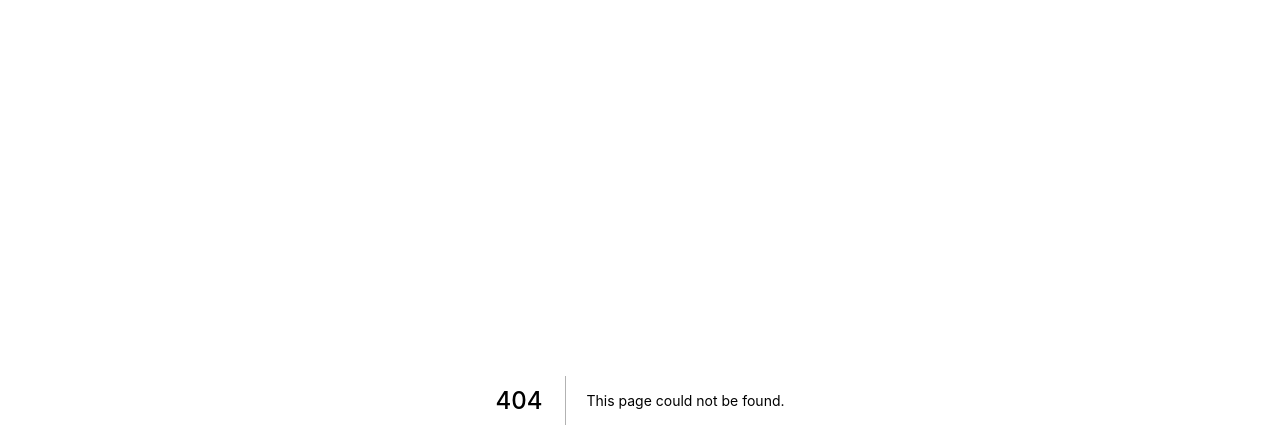
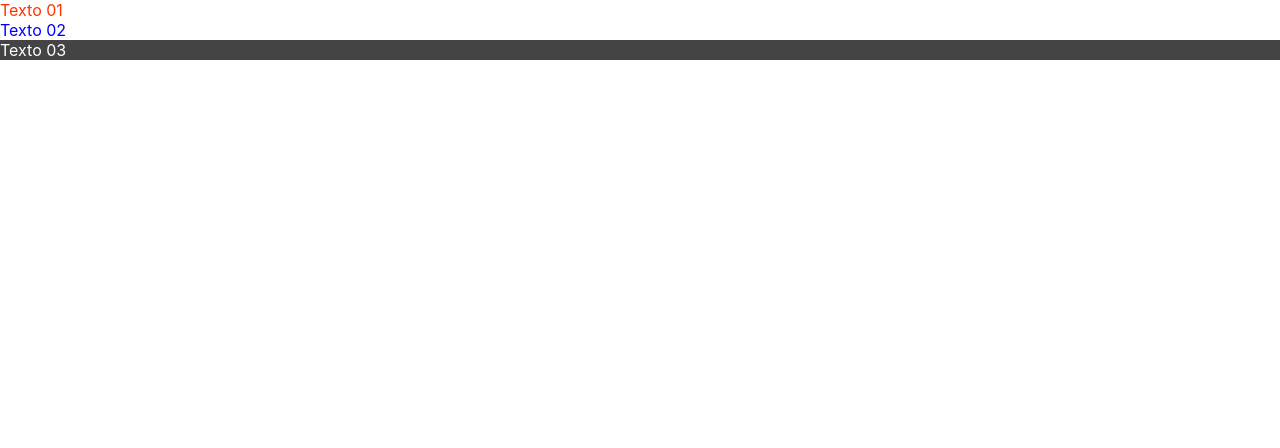
Before and after one commit to geovanilopes/Next.js-React, a Next.js app: page /css/integracao1 in a window 1280 px wide. Before the commit this address had no page. Shown: the top 448 px of the page. Built offline with nearby package versions, Linux system fonts and the light colour scheme.

Commit message:
day05-jan-2022

```diff
--- a/pages/_app.js
+++ b/pages/_app.js
@@ -1,4 +1,5 @@
 import '../styles/globals.css'
+import './css/integracao1.css'
 
 function MyApp({ Component, pageProps }) {
   return <Component {...pageProps} />
--- a/pages/basicos/usandoTitulo.jsx
+++ b/pages/basicos/usandoTitulo.jsx
@@ -3,7 +3,10 @@
 export default function usandoTitulo() {
     return (
         <div>
-            <Titulo />
+            <Titulo principal="pagina decadastro"
+                secundario="incluir, alterar e excluir coisas!"
+                pequno={true}
+                />
             <Titulo />
         </div>
     )
--- /dev/null
+++ b/pages/css/integracao1.css
@@ -0,0 +1,12 @@
+.vermelha {
+    color: #f30;
+}
+
+.azul {
+    color: #00f;
+}
+
+.branca {
+    color: #fff;
+    background-color: #444;
+}
--- /dev/null
+++ b/pages/css/integracao1.jsx
@@ -0,0 +1,9 @@
+export default function integracao() {
+    return (
+        <div>
+            <div className="vermelha">Texto 01</div>
+            <div className="azul">Texto 02</div>
+            <div className="branca">Texto 03</div>
+        </div>
+    )
+}
```
Also changed, not shown: components/Titulo.jsx (+9 -4 lines).
